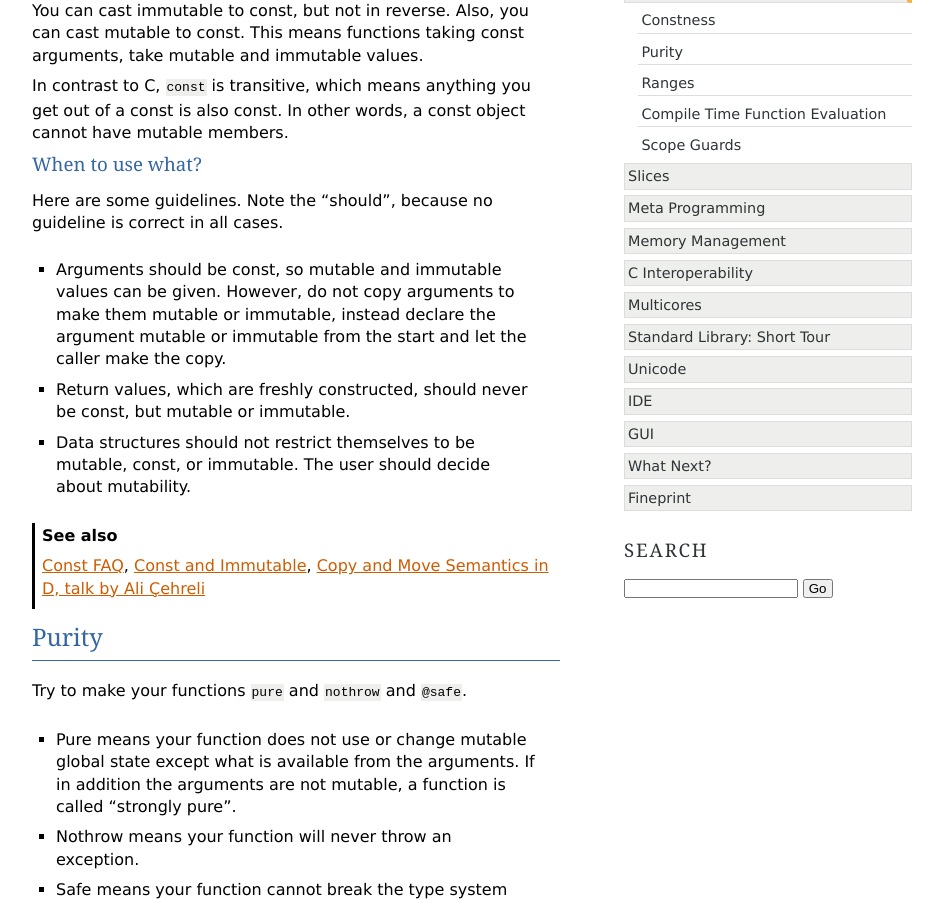
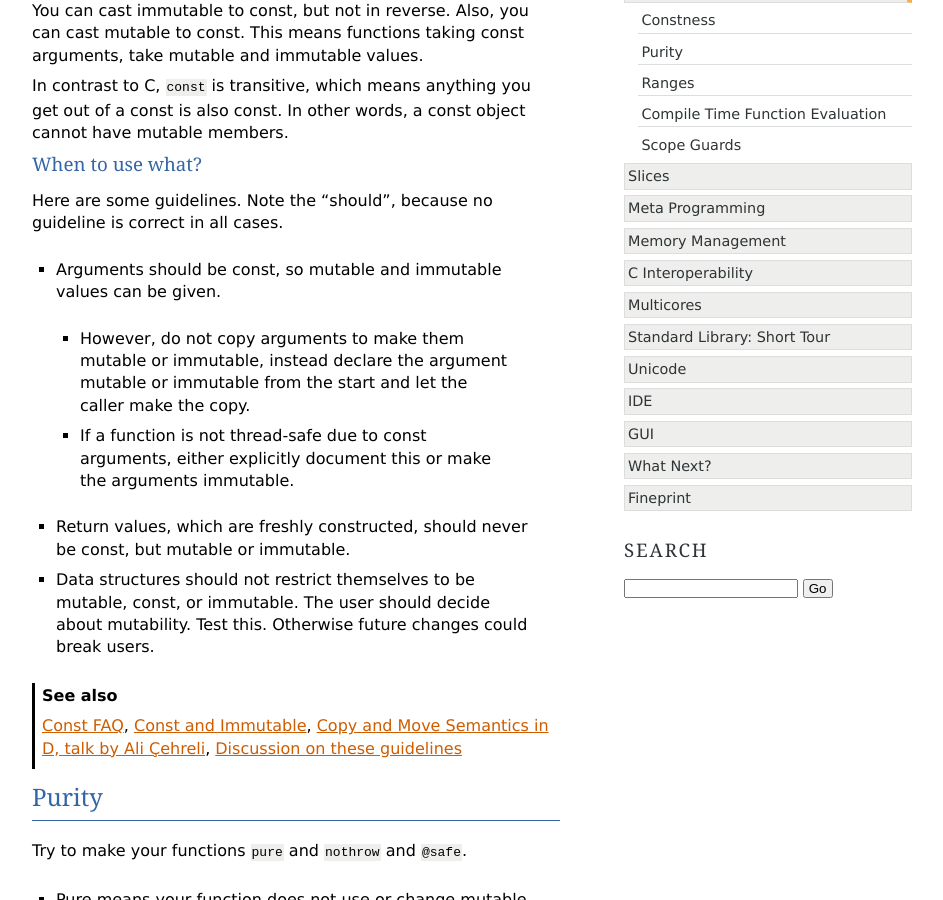
Before and after one commit to qznc/d-tut, a Sphinx documentation site: the page built from source/idiomatic.rst, in a window 1280 px wide and 900 px high, scrolled down 405 px. Shown: the whole window, without its empty margins (168-1111 px from the left). Built offline with Sphinx 7.4.7, drawn with Linux system fonts in a browser that asks for light colours.

Commit message:
Guideline clarifications

```diff
--- a/source/idiomatic.rst
+++ b/source/idiomatic.rst
@@ -32,18 +32,25 @@ Note the "should",
 because no guideline is correct in all cases.
 
 * Arguments should be const, so mutable and immutable values can be given.
-  However, do not copy arguments to make them mutable or immutable,
-  instead declare the argument mutable or immutable from the start
-  and let the caller make the copy.
+
+  * However, do not copy arguments to make them mutable or immutable,
+    instead declare the argument mutable or immutable from the start
+    and let the caller make the copy.
+  * If a function is not thread-safe due to const arguments,
+    either explicitly document this or make the arguments immutable.
+
 * Return values, which are freshly constructed, should never be const, but mutable or immutable.
 * Data structures should not restrict themselves to be mutable, const, or immutable.
   The user should decide about mutability.
+  Test this.
+  Otherwise future changes could break users.
 
 .. seealso::
 
    `Const FAQ <http://dlang.org/const-faq.html>`_,
    `Const and Immutable <http://dlang.org/const3.html>`_,
-   `Copy and Move Semantics in D, talk by Ali Çehreli <http://dconf.org/2013/talks/cehreli.html>`_
+   `Copy and Move Semantics in D, talk by Ali Çehreli <http://dconf.org/2013/talks/cehreli.html>`_,
+   `Discussion on these guidelines <http://forum.dlang.org/post/sdefkajobwcfikkelxbr@forum.dlang.org>`_
 
 Purity
 ------
```
